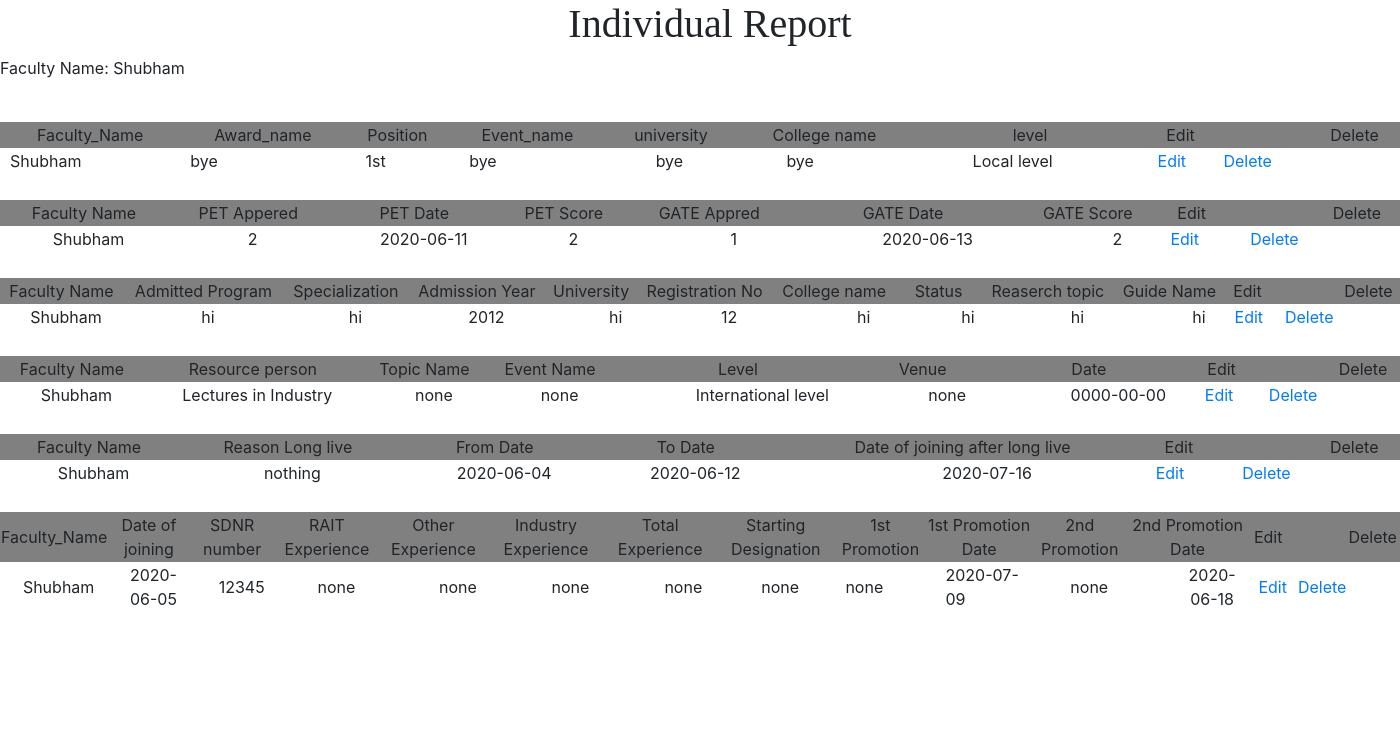
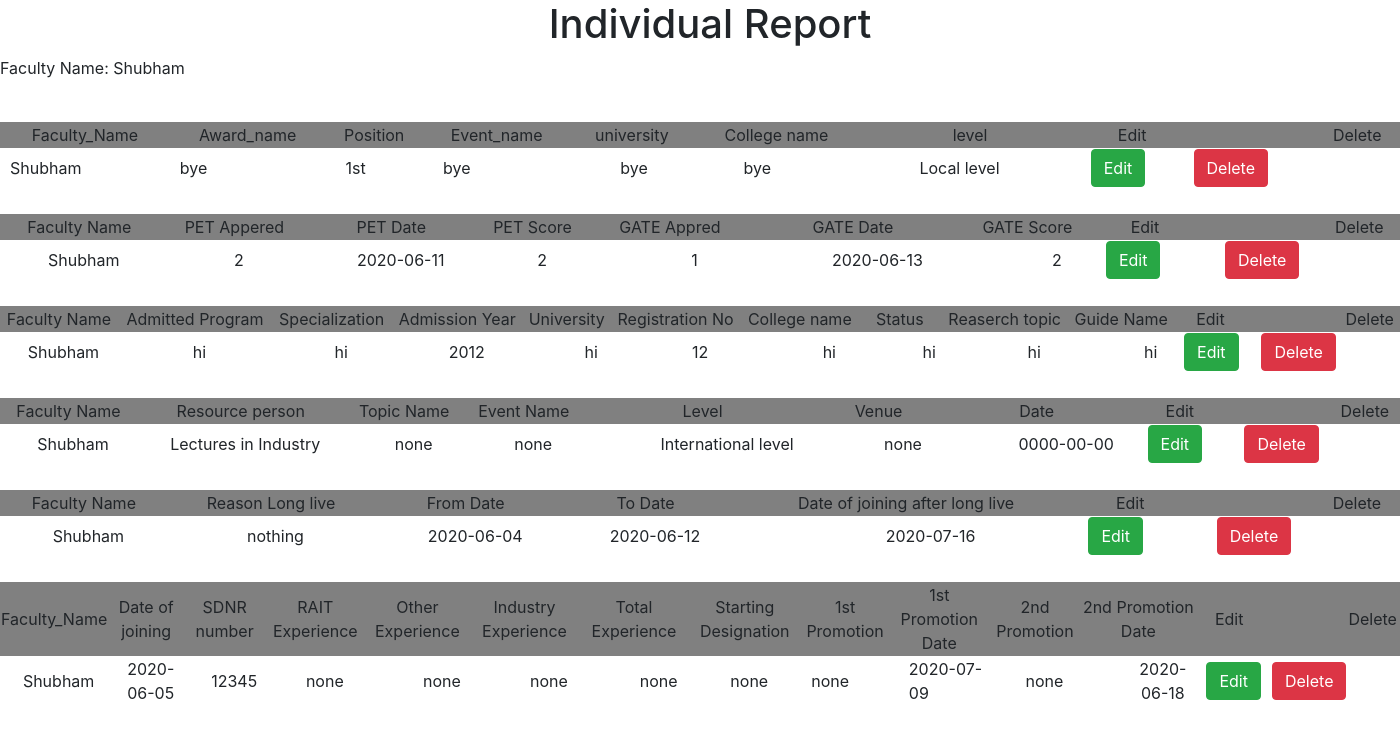
Before and after one commit to ManasBhole/Faculty-Expertise-Management-Tool, a PHP site: page /individualreport.php in a window 1400 px wide. Shown: the top 739 px of the page. Run offline with PHP 8.4, Linux system fonts and the light colour scheme; a user stored in the database is signed in; data comes from the database, SQL or seed files in the repository; some libraries are stand-ins or nearby versions.

Commit message:
Button Added

```diff
--- a/Faculty/Faculty Experties/individualreport.php
+++ b/Faculty/Faculty Experties/individualreport.php
@@ -10,7 +10,13 @@
     <meta name="viewport" content="width=device-width, initial-scale=1.0">
 
     <link rel="stylesheet" type="text/css" href="individualstyle.css">
-   <link rel="stylesheet" href="https://stackpath.bootstrapcdn.com/bootstrap/4.5.0/css/bootstrap.min.css" integrity="sha384-9aIt2nRpC12Uk9gS9baDl411NQApFmC26EwAOH8WgZl5MYYxFfc+NcPb1dKGj7Sk" crossorigin="anonymous">
+	<link rel="stylesheet" href="https://maxcdn.bootstrapcdn.com/bootstrap/4.0.0/css/bootstrap.min.css">
+  <script src="https://ajax.googleapis.com/ajax/libs/jquery/3.3.1/jquery.min.js"></script>
+  <script src="https://cdnjs.cloudflare.com/ajax/libs/popper.js/1.12.9/umd/popper.min.js"></script>
+  <script src="https://maxcdn.bootstrapcdn.com/bootstrap/4.0.0/js/bootstrap.min.js"></script>
+
+  <link rel="stylesheet" type="text/css" href="http://ajax.aspnetcdn.com/ajax/jquery.dataTables/1.9.4/css/jquery.dataTables.css">
+   <script type="text/javascript" charset="utf8" src="https://ajax.aspnetcdn.com/ajax/jquery.dataTables/1.9.4/jquery.dataTables.min.js"></script>
 
     <title>Individual Report</title>
 </head>
@@ -57,11 +63,11 @@ if ($_SESSION['logged_in'] = false) {
 
                      ";?>
                      <td style=' padding-left:10px'>
-<a href="edit.php?id=<?php echo $data[0]; ?>">Edit</a>
+<a href="edit.php?id=<?php echo $data[0]; ?>"><button class="btn-success btn"  class="text-white">Edit</button></a>
 </td>
 
 <td style=' padding-left:10px'>
-<a href="delete1.php?id=<?php echo $data[0]; ?>">Delete</a>
+<a href="delete1.php?id=<?php echo $data[0]; ?>"><button class="btn-danger btn"  class="text-white">Delete</button></a>
 </td>
 
 
@@ -94,12 +100,13 @@ if ($_SESSION['logged_in'] = false) {
 	while($data=mysqli_fetch_array($result))
 	{
 				echo"<tr><td  style=' padding-left:10px;text-align: center;'>$data[1]</td><td  style=' padding-left:10px;text-align: center;'>$data[2]</td><td  style=' padding-left:20px;text-align: center;'>$data[3]</td><td  style=' padding-left:20px;text-align: center;'>$data[4]</td><td  style=' padding-left:50px;text-align: center;'>$data[5]</td><td  style=' padding-left:50px;text-align: center;'>$data[6]</td><td  style=' padding-left:60px;text-align: center;'>$data[7]</td>";?>
-                <td style=' padding-left:10px'>
-<a href="edit2.php?id=<?php echo $data[0]; ?>">Edit</a>
+				<td style=' padding-left:10px'>
+
+<a href="edit2.php?id=<?php echo $data[0]; ?>"><button class="btn-success btn"  class="text-white">Edit</button></a>
 </td>
 
 <td style=' padding-left:10px;text-align: center;'>
-<a href="delete2.php?id=<?php echo $data[0]; ?>">Delete</a>
+<a href="delete2.php?id=<?php echo $data[0]; ?>"><button class="btn-danger btn"  class="text-white">Delete</button></a>
 </td>
 </tr>
 			<?php } ?>
@@ -133,11 +140,11 @@ if ($_SESSION['logged_in'] = false) {
 	{
 				echo"<tr><td  style=' padding-left:10px;text-align: center;'>$data[1]</td><td  style=' padding-left:10px;text-align: center;'>$data[2]</td><td  style=' padding-left:20px;text-align: center;'>$data[3]</td><td  style=' padding-left:20px;text-align: center;'>$data[4]</td><td  style=' padding-left:50px;text-align: center;'>$data[5]</td><td  style=' padding-left:50px;text-align: center;'>$data[6]</td><td  style=' padding-left:60px;text-align: center;'>$data[7]</td><td  style=' padding-left:60px;text-align: center;'>$data[8]</td><td  style=' padding-left:60px;text-align: center;'>$data[9]</td><td  style=' padding-left:60px;text-align: center;'>$data[10]</td>";?>
                 <td style=' padding-left:10px'>
-<a href="edit3.php?id=<?php echo $data[0]; ?>">Edit</a>
+				<a href="edit3.php?id=<?php echo $data[0]; ?>"><button class="btn-success btn"  class="text-white">Edit</button></a>
 </td>
 
 <td style=' padding-left:10px;text-align: center;'>
-<a href="delete3.php?id=<?php echo $data[0]; ?>">Delete</a>
+<a href="delete3.php?id=<?php echo $data[0]; ?>"><button class="btn-danger btn"  class="text-white">Delete</button></a>
 </td>
 </tr>
 			<?php } ?>
@@ -171,11 +178,11 @@ if ($_SESSION['logged_in'] = false) {
 	{
 				echo"<tr><td  style=' padding-left:10px;text-align: center;'>$data[1]</td><td  style=' padding-left:10px;text-align: center;'>$data[2]</td><td  style=' padding-left:20px;text-align: center;'>$data[3]</td><td  style=' padding-left:20px;text-align: center;'>$data[4]</td><td  style=' padding-left:50px;text-align: center;'>$data[5]</td><td  style=' padding-left:50px;text-align: center;'>$data[6]</td><td  style=' padding-left:60px;text-align: center;'>$data[7]</td>";?>
                 <td style=' padding-left:10px'>
-<a href="edit4.php?id=<?php echo $data[0]; ?>">Edit</a>
+				<a href="edit4.php?id=<?php echo $data[0]; ?>"><button class="btn-success btn"  class="text-white">Edit</button></a>
 </td>
 
 <td style=' padding-left:10px;text-align: center;'>
-<a href="delete4.php?id=<?php echo $data[0]; ?>">Delete</a>
+<a href="delete4.php?id=<?php echo $data[0]; ?>"><button class="btn-danger btn"  class="text-white">Delete</button></a>
 </td>
 </tr>
 			<?php } ?>
@@ -206,11 +213,11 @@ if ($_SESSION['logged_in'] = false) {
 	{
 				echo"<tr><td  style=' padding-left:10px;text-align: center;'>$data[1]</td><td  style=' padding-left:10px;text-align: center;'>$data[2]</td><td  style=' padding-left:20px;text-align: center;'>$data[3]</td><td  style=' padding-left:20px;text-align: center;'>$data[4]</td><td  style=' padding-left:50px;text-align: center;'>$data[5]</td>";?>
                 <td style=' padding-left:10px'>
-<a href="edit5.php?id=<?php echo $data[0]; ?>">Edit</a>
+<a href="edit5.php?id=<?php echo $data[0]; ?>"><button class="btn-success btn"  class="text-white">Edit</button></a>
 </td>
 
 <td style=' padding-left:10px;text-align: center;'>
-<a href="delete5.php?id=<?php echo $data[0]; ?>">Delete</a>
+<a href="delete5.php?id=<?php echo $data[0]; ?>"><button class="btn-danger btn"  class="text-white">Delete</button></a>
 </td>
 </tr>
 			<?php } ?>
@@ -244,11 +251,11 @@ if ($_SESSION['logged_in'] = false) {
 	{
 				echo"<tr><td  style=' padding-left:10px;text-align: center;'>$data[1]</td><td  style=' padding-left:10px;text-align: center;'>$data[2]</td><td  style=' padding-left:20px;text-align: center;'>$data[3]</td><td  style=' padding-left:20px;text-align: center;'>$data[4]</td><td  style=' padding-left:50px;text-align: center;'>$data[5]</td><td  style=' padding-left:50px;text-align: center;'>$data[6]</td><td  style=' padding-left:60px'>$data[7]</td><td  style=' padding-left:10px;text-align: center;'>$data[8]</td><td  style=' padding-left:10px'>$data[9]</td><td  style=' padding-left:20px'>$data[10]</td><td  style=' padding-left:20px;text-align: center;'>$data[11]</td><td  style=' padding-left:50px;text-align: center;'>$data[12]</td>";?>
                 <td style=' padding-left:10px'>
-<a href="edit6.php?id=<?php echo $data[0]; ?>">Edit</a>
+				<a href="edit6.php?id=<?php echo $data[0]; ?>"><button class="btn-success btn"  class="text-white">Edit</button></a>
 </td>
 
 <td style=' padding-left:10px;text-align: center;'>
-<a href="delete6.php?id=<?php echo $data[0]; ?>">Delete</a>
+<a href="delete6.php?id=<?php echo $data[0]; ?>"><button class="btn-danger btn"  class="text-white">Delete</button></a>
 </td>
 </tr>
 			<?php } ?>
```
